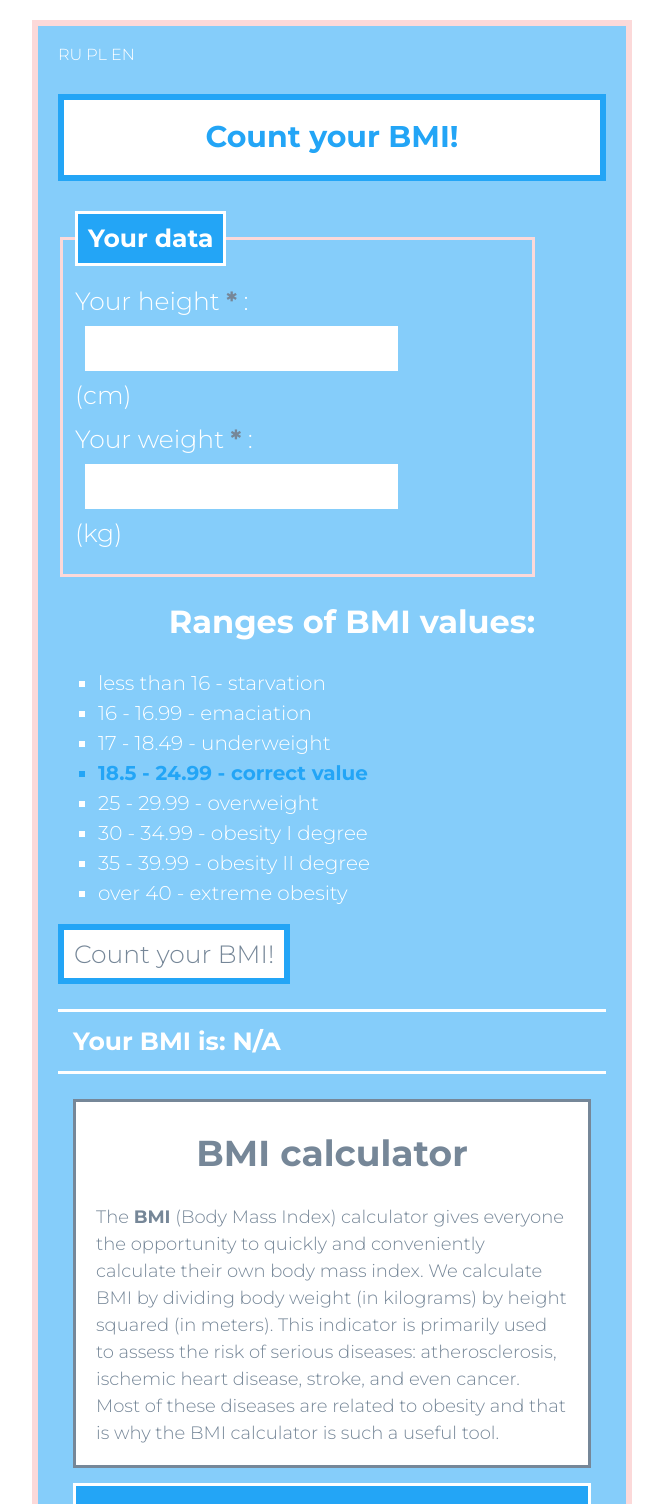
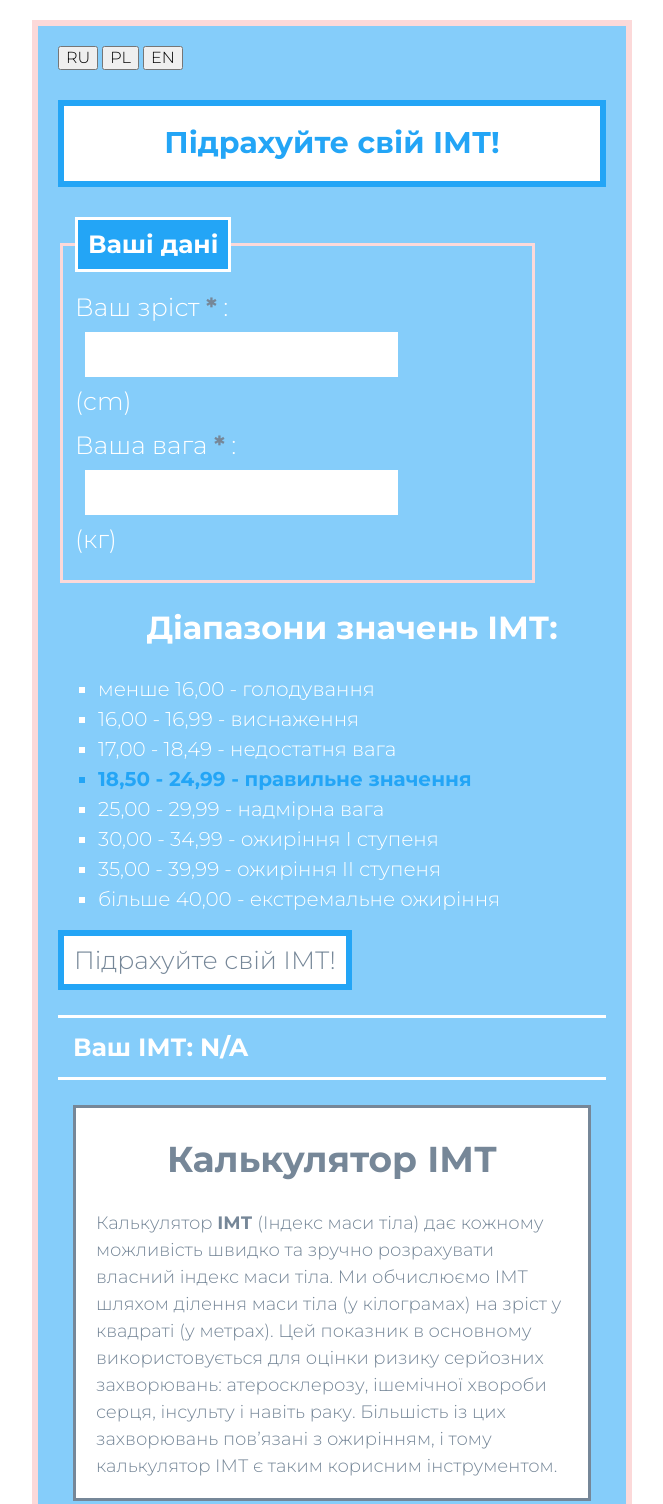
Before and after one commit to web-fullstack-dev/Calculator-of-BMI--UA, a plain HTML site: page index.html in a window 1280 px wide. Shown: the top 1504 px of the page, without its empty margins (308-971 px from the left). Drawn offline with nearby package versions, Linux system fonts and the light colour scheme.

Commit message:
Added (links for translations on RU, PL, EN)

```diff
--- a/index.html
+++ b/index.html
@@ -3,7 +3,7 @@
 <head>
   <meta charset="UTF-8">
   <meta name="viewport" content="width=device-width, initial-scale=1.0">
-  <title>Simple calculator BMI</title>
+  <title>Простий калькулятор ІМТ</title>
   <link rel="icon" href="icon/bathroom-scale.svg">
   <link rel="preconnect" href="https://fonts.gstatic.com">
   <link href="https://fonts.googleapis.com/css2?family=Montserrat:ital,wght@0,300;0,700;1,300&display=swap" rel="stylesheet">
@@ -15,58 +15,58 @@
 </head>
 <body class="body">
   <div class="container">
-    RU
-    PL
-    EN
+    <a href="https://mrpenguin-dev.github.io/Simple-Calculator-of-BMI--JavaScript--RU/"><button>RU</button></a>
+    <a href="https://mrpenguin-dev.github.io/Simple-Calculator-of-BMI--JavaScript--PL/"><button>PL</button></a>
+    <a href="https://mrpenguin-dev.github.io/Simple-Calculator-of-BMI--JavaScript--EN/"><button>EN</button></a>
     <form class="js-form">
-      <p class="form__paragraph--header">Count your BMI!</p>
+      <p class="form__paragraph--header">Підрахуйте свій ІМТ!</p>
       <fieldset class="form__fieldset">
-        <legend class="form__fieldset--legend">Your data</legend>
+        <legend class="form__fieldset--legend">Ваші дані</legend>
         <p>
           <label class="form__label">
-            <span class="form__labelText">Your height</span> <span class="form__label--asterisk">*</span> :
+            <span class="form__labelText">Ваш зріст</span> <span class="form__label--asterisk">*</span> :
             <input class="js-height form__label--input" type="number" min="1" max="210" step="any" required> (cm)
           </label>
         </p>
 
         <p>
           <label class="form__label">
-            <span class="form__labelText">Your weight</span> <span class="form__label--asterisk">*</span> :
-            <input class="js-weight form__label--input" type="number" min="1" max="130" step="any" required> (kg)
+            <span class="form__labelText">Ваша вага</span> <span class="form__label--asterisk">*</span> :
+            <input class="js-weight form__label--input" type="number" min="1" max="130" step="any" required> (кг)
           </label>
         </p>
       </fieldset>
       <section class="section__form--data">
         <ol class="section__orderedList--data">
-          <h1 class="section__header--data">Ranges of BMI values:</h1>
-          <li class="section--data">less than 16 - starvation</li>
-          <li class="section--data">16 - 16.99 - emaciation</li>
-          <li class="section--data">17 - 18.49 - underweight</li>
-          <li class="section--data section--data--colorLightSkyBlue">18.5 - 24.99 - correct value</li>
-          <li class="section--data">25 - 29.99 - overweight</li>
-          <li class="section--data">30 - 34.99 - obesity I degree</li>
-          <li class="section--data">35 - 39.99 - obesity II degree</li>
-          <li class="section--data">over 40 - extreme obesity</li>
+          <h1 class="section__header--data">Діапазони значень ІМТ:</h1>
+          <li class="section--data">менше 16,00 - голодування</li>
+          <li class="section--data">16,00 - 16,99 - виснаження</li>
+          <li class="section--data">17,00 - 18,49 - недостатня вага</li>
+          <li class="section--data section--data--colorLightSkyBlue">18,50 - 24,99 - правильне значення</li>
+          <li class="section--data">25,00 - 29,99 - надмірна вага</li>
+          <li class="section--data">30,00 - 34,99 - ожиріння I ступеня</li>
+          <li class="section--data">35,00 - 39,99 - ожиріння II ступеня</li>
+          <li class="section--data">більше 40,00 - екстремальне ожиріння</li>
         </ol>
       </section>
       <p>
-        <button class="form__button">Count your BMI!</button>
+        <button class="form__button">Підрахуйте свій ІМТ!</button>
       </p>
     </form>
     <p class="bmi--paragraph">
-      Your BMI is: <strong class="js-bmi">N/A</strong>
+      Ваш ІМТ: <strong class="js-bmi">N/A</strong>
     </p>
     <section class="section secrion__item--colorLightSlateGrey">
-      <h1 class="section__header--data">BMI calculator</h1>
-      <p>The <strong>BMI</strong> (Body Mass Index) calculator gives everyone the opportunity to quickly and conveniently calculate their own body mass index. We calculate BMI by dividing body weight (in kilograms) by height squared (in meters). This indicator is primarily used to assess the risk of serious diseases: atherosclerosis, ischemic heart disease, stroke, and even cancer. Most of these diseases are related to obesity and that is why the BMI calculator is such a useful tool.</p>
+      <h1 class="section__header--data">Калькулятор ІМТ</h1>
+      <p> Калькулятор <strong> ІМТ </strong> (Індекс маси тіла) дає кожному можливість швидко та зручно розрахувати власний індекс маси тіла. Ми обчислюємо ІМТ шляхом ділення маси тіла (у кілограмах) на зріст у квадраті (у метрах). Цей показник в основному використовується для оцінки ризику серйозних захворювань: атеросклерозу, ішемічної хвороби серця, інсульту і навіть раку. Більшість із цих захворювань пов’язані з ожирінням, і тому калькулятор ІМТ є таким корисним інструментом. </p>
     </section>
     <section class="section section__item--colorLightSkyBlueAndWhite">
-      <h1 class="section__header--data">What is BMI?</h1>
-      <p>BMI is one of the important indicators of our physical condition, but unfortunately it is not sufficient. A very important supplement to the BMI is the abdominal fat indicator - too high can mean dangerous abdominal obesity, even with a correct BMI! Moreover, paradoxically, scientific research shows that people who are slightly overweight are usually healthier and live longer than people with the so-called "correct weight". There are even voices that the threshold for excess weight arbitrarily set by the <strong>WHO</strong> (25) is too low.</p>
+      <h1 class="section__header--data">Що таке ІМТ?</h1>
+      <p> ІМТ є одним із важливих показників нашого фізичного стану, але, на жаль, він недостатній. Дуже важливим доповненням до ІМТ є показник жиру в животі - занадто високий рівень може означати небезпечне ожиріння живота, навіть при правильному ІМТ! Більше того, як це не парадоксально, але наукові дослідження показують, що люди з невеликою вагою зазвичай здоровіші і живуть довше людей з так званою "правильною вагою". Є навіть голоси, що поріг надмірної ваги, довільно встановлений <strong> ВООЗ </strong> (25), є занадто низьким. </p>
     </section>
     <section class="section section__item--colorWhiteAndLightSkyBlue">
-      <h1 class="section__header--data">Remember</h1>
-        <p>The BMI calculator shows the approximate body fat content. For some people, BMI can lead to wrong conclusions. Physically active people, practicing sports, may have an overweight related to the muscle tissue and not the amount of fat in the body. Moreover, it is not recommended to use the BMI index to determine body weight for children up to 14 years of age and for pregnant women.</p>
+      <h1 class="section__header--data">Пам'ятайте</h1>
+      <p> Калькулятор ІМТ показує приблизний вміст жиру в організмі. Для деяких людей ІМТ може привести до неправильних висновків. Фізично активні люди, які займаються спортом, можуть мати надмірну вагу, пов’язану з м’язовою тканиною, а не з кількістю жиру в організмі. Більше того, не рекомендується використовувати індекс ІМТ для визначення маси тіла для дітей до 14 років та для вагітних. </p>
     </section>
   </div>
   <script defer src="js/script.js"></script>
```
